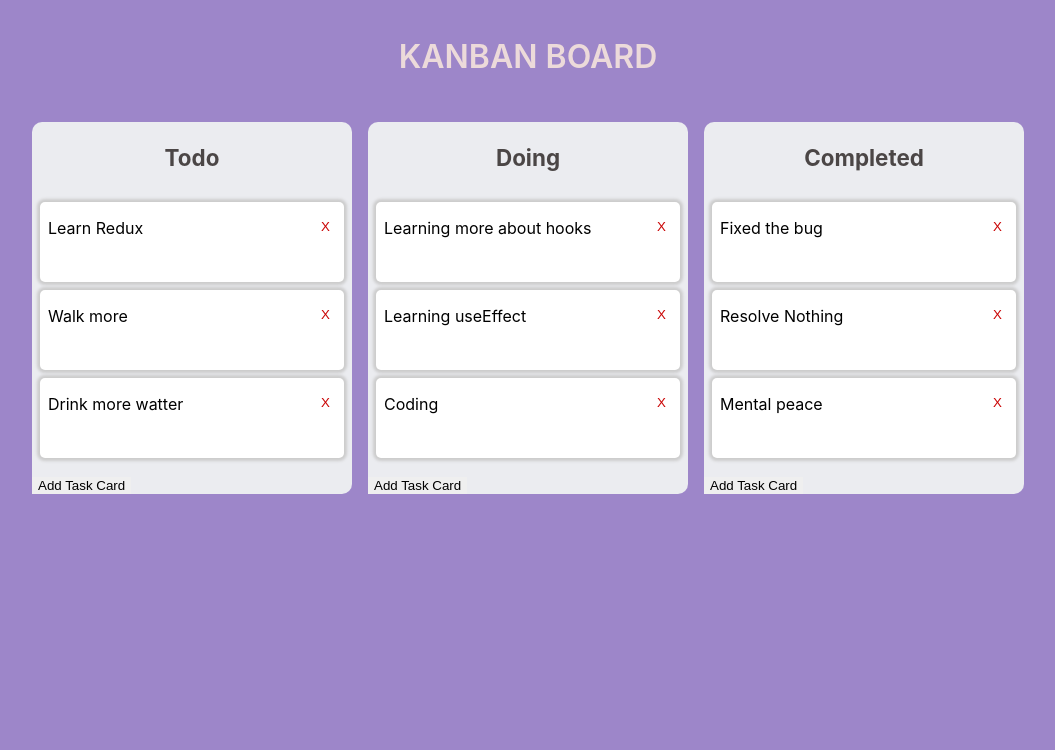
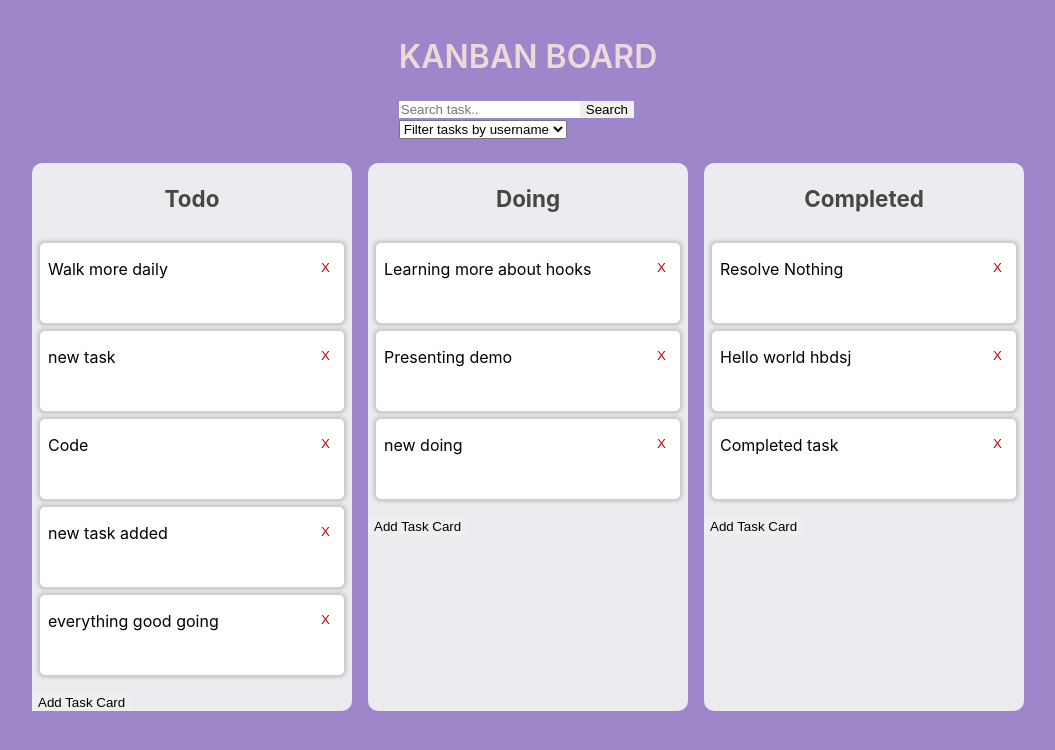
Before and after one commit to rakesh-talukdar/kanban-board, a React (Create React App) app: page / in a window 1280 px wide. Shown: the top 750 px of the page, without its empty margins (112-1167 px from the left). Built offline with nearby package versions, Linux system fonts and the light colour scheme; data requests are answered from the project's data file.

Commit message:
Added search, filter option and implemented filter functionality in header component. Added userData in datastorage.

```diff
--- a/src/App.js
+++ b/src/App.js
@@ -1,8 +1,13 @@
 import React from 'react';
 import { Provider } from 'react-redux';
+import { toast } from 'react-toastify';
+import 'react-toastify/dist/ReactToastify.css';
 import Header from './components/header';
 import TaskListContainer from './components/taskListContainer'
 import store from './store';
+
+
+toast.configure();
 
 function App() {
   return (
--- a/src/components/header.js
+++ b/src/components/header.js
@@ -1,12 +1,53 @@
 import React from 'react';
+import { connect } from 'react-redux';
+import users from '../dataStorage/usersData';
+import { fetchUserAssignedTasks, showAllTaskFilter } from '../redux/actions/taskActions';
+import PropTypes from 'prop-types';
 
 
-const Header = () => {
+const Header = (props) => {
+    const { dispatch } = props
+    const handleUserChange = (event) => {
+        const selectedValue = event.target.value;
+        selectedValue === 'showAllTasks' ? dispatch(showAllTaskFilter()) : dispatch(fetchUserAssignedTasks(selectedValue));
+    };
+
+    const userList = users.map((user) => <option key={user.id} value={user.name}>{user.name}</option>);
     return (
         <header className="header">
-            <h1 className='heading'>Kanban Board</h1>
+            <div className='header-wrapper'>
+                <h1 className='heading'>Kanban Board</h1>
+                <div className='search-and-filter-wrapper'>
+                    <div className='search-container'>
+                        <form className='search-form'>
+                            <input type='text' className='search-input' placeholder='Search task..' />
+                            <button className='search-btn'>Search</button>
+                        </form>
+                    </div>
+                    <div className='filter-container'>
+                        <form className='filter-form'>
+                            <select className='filter-select' name='user-task-filter' onChange={handleUserChange} defaultValue='Filter tasks by username'>
+                                <option disabled defaultValue='Filter tasks by username'>Filter tasks by username</option>
+                                <option value='showAllTasks'>Show all tasks</option>
+                                {userList}
+                            </select>
+                        </form>
+                    </div>
+
+                </div>
+
+            </div>
         </header>
     );
-}
+};
 
-export default Header;
+Header.defaultProps = {
+    users: [],
+};
+
+Header.propTypes = {
+    dispatch: PropTypes.func.isRequired,
+};
+
+
+export default connect()(Header);
--- a/src/dataStorage/db.json
+++ b/src/dataStorage/db.json
@@ -3,52 +3,73 @@
     {
       "task": "dummy",
       "status": "dummy",
-      "id": "dummy"
+      "id": "dummy",
+      "user": "dummy"
     },
     {
-      "task": "Learn Redux",
-      "status": "todo",
-      "id": "Juhcq8j"
-    },
-    {
-      "task": "Walk more",
+      "task": "Walk more daily",
+      "user": "Ronny Doe",
       "status": "todo",
       "id": "o1NhOF7"
     },
     {
-      "task": "Drink more watter",
-      "status": "todo",
-      "id": "vsX9qDg"
-    },
-    {
       "task": "Learning more about hooks",
+      "user": "Kane Doe",
       "status": "doing",
       "id": "XXx6vTj"
     },
     {
-      "task": "Learning useEffect",
-      "status": "doing",
-      "id": "ALMbn6j"
-    },
-    {
-      "task": "Coding",
-      "status": "doing",
-      "id": "QKFBWuz"
-    },
-    {
-      "task": "Fixed the bug",
-      "status": "completed",
-      "id": "LmNCVKc"
-    },
-    {
       "task": "Resolve Nothing",
+      "user": "John Doe",
       "status": "completed",
       "id": "nSrIysB"
     },
     {
-      "task": "Mental peace",
+      "task": "Hello world hbdsj",
+      "user": "Kane Doe",
       "status": "completed",
-      "id": "qRVRzf_"
+      "id": "XC4iOpo"
+    },
+    {
+      "task": "new task",
+      "user": "Ronny Doe",
+      "status": "todo",
+      "id": "uYNi6y4"
+    },
+    {
+      "task": "Code",
+      "user": "Jane Doe",
+      "status": "todo",
+      "id": "QOUtB3u"
+    },
+    {
+      "task": "Presenting demo",
+      "user": "John Doe",
+      "status": "doing",
+      "id": "LPJNqHk"
+    },
+    {
+      "task": "Completed task",
+      "status": "completed",
+      "id": "ePRsGgE"
+    },
+    {
+      "task": "new task added",
+      "user": "Jane Doe",
+      "status": "todo",
+      "id": "RMvHQzO"
+    },
+    {
+      "task": "everything good going",
+      "user": "Jane Doe",
+      "status": "todo",
+      "id": "dzn4zYD"
+    },
+    {
+      "task": "new doing",
+      "user": "Kane Doe",
+      "status": "doing",
+      "id": "aGCGOGb"
     }
   ]
 }
--- /dev/null
+++ b/src/dataStorage/usersData.js
@@ -0,0 +1,20 @@
+const users = [
+    {
+        id: 1,
+        name: "John Doe",
+    },
+    {
+        id: 2,
+        name: "Ronny Doe",
+    },
+    {
+        id: 3,
+        name: "Jane Doe",
+    },
+    {
+        id: 4,
+        name: "Kane Doe",
+    },
+];
+
+export default users;
```
